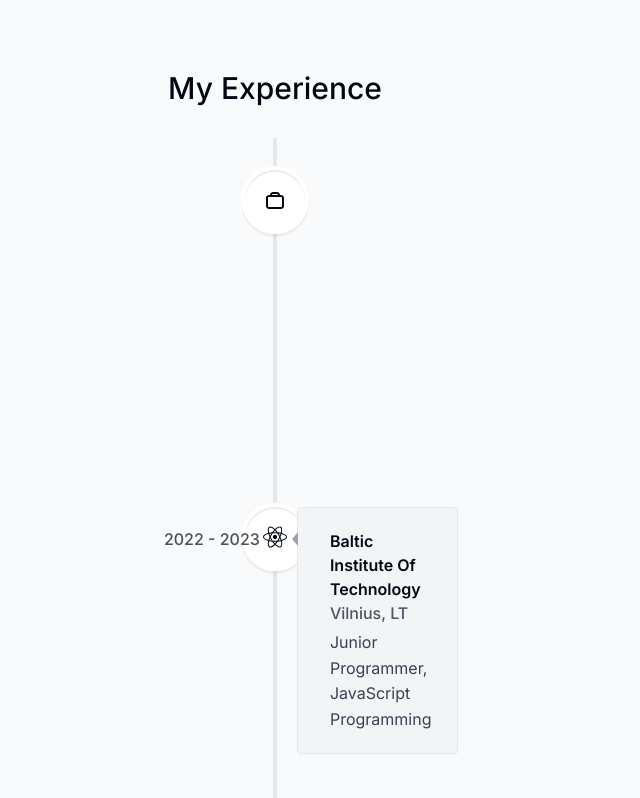
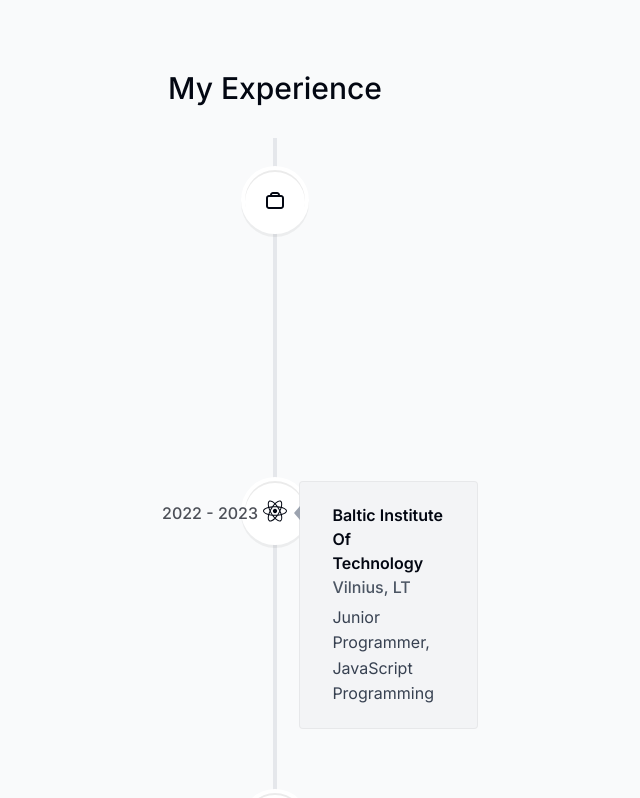
Before and after one commit to audrbar/folio, a Next.js app: page / in a window 1280 px wide. Shown: the part 3520-4318 px from the top of the page, without its empty margins (365-1005 px from the left). Built offline with nearby package versions, Linux system fonts and the light colour scheme.

Commit message:
Globals css changes

```diff
--- a/app/globals.css
+++ b/app/globals.css
@@ -9,3 +9,19 @@ html {
 .borderBlack {
     @apply border border-black/10;
 }
+
+/* Override vertical timeline default width */
+.vertical-timeline {
+    max-width: 100% !important;
+    width: 100% !important;
+}
+
+.vertical-timeline-element-content {
+    max-width: 100% !important;
+}
+
+@media only screen and (min-width: 1170px) {
+    .vertical-timeline--two-columns .vertical-timeline-element-content {
+        width: 44% !important;
+    }
+}
```
